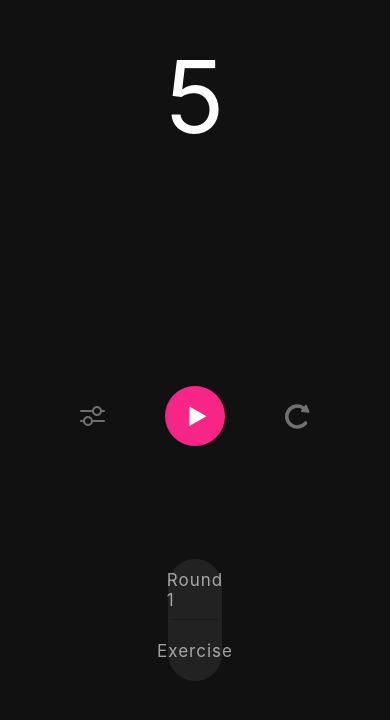
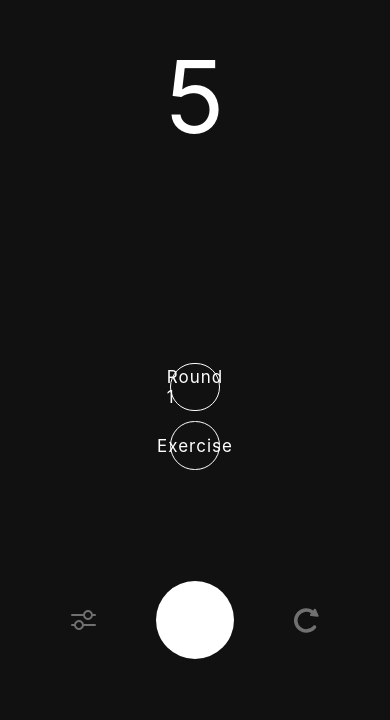
Before and after one commit to enzo-mourany/the-tabata-app, a React Native app: screen /Countdown in a window 390 px wide. Shown: the part 122-842 px from the top of the page. Built offline with nearby package versions, Linux system fonts and the light colour scheme.

Commit message:
changes colors and buttons style

```diff
--- a/package.json
+++ b/package.json
@@ -22,10 +22,10 @@
         "expo-status-bar": "~1.3.0",
         "framer-motion": "^6.2.8",
         "get-google-fonts": "^1.2.2",
-        "react": "17.0.2",
+        "react": "18.1.0",
         "react-customizable-progressbar": "^1.0.3",
         "react-dom": "17.0.2",
-        "react-native": "0.68.1",
+        "react-native": "0.70.3",
         "react-native-gesture-handler": "~2.2.0",
         "react-native-reanimated": "^2.8.0",
         "react-native-screens": "~3.11.1",
--- a/src/screens/Countdown.jsx
+++ b/src/screens/Countdown.jsx
@@ -18,6 +18,7 @@ import PlayButton from '../components/PlayButton';
 import PauseButton from '../components/PauseButton';
 import SettingsButton from '../components/SettingsButton';
 import ResetButton from '../components/ResetButton';
+import { Circle } from 'react-native-svg';
 
 
 
@@ -31,7 +32,7 @@ const colors = {
   second: '#111',
   button: '#FAFAFF',
   times: '#FAFAFF',
-  progressBar: ['#F76A6A', 'green'],
+  progressBar: ['#F76A6A', '#80D39B'],
 };
 
 // -----------------------------------------------------------------------
@@ -61,11 +62,6 @@ function Countdowns({ navigation }) {
   const [progressBarColor, setProgressBarColor] = useState(colors.progressBar[0]);
 
   const [duration, setDuration] = useState(listTimer[0]);
-  const changeDurationTimer = useCallback(() => {
-    setDuration((prev) => !prev);
-  }, []);
-
-
 
   const reset = () => {
     setIsActive(false);
@@ -80,9 +76,6 @@ function Countdowns({ navigation }) {
     let interval = null;
     if (isActive) {
       interval = setInterval(() => {
-        // timer
-
-
         setRemainingTimer(remainingTimer - 1);
 
         if (remainingTimer == 1 && isExercise) {
@@ -185,6 +178,23 @@ function Countdowns({ navigation }) {
           <Text style={styles.remainingTimer} >{remainingTimer}</Text>
         </View>
 
+        <View style={styles.buttons}>
+          <View style={styles.info}>
+            <View style={styles.roundCounter}>
+              <Text style={styles.exOrRest}>
+                Round {roundsCounter}
+              </Text>
+            </View>
+
+
+            <View style={styles.typeOfTimer} >
+              <Text style={styles.exOrRest}>
+                {isExercise ? 'Exercise' : 'Rest'}
+              </Text>
+            </View>
+          </View>
+        </View>
+
         <View
           alt='button'
           style={styles.buttons}
@@ -196,8 +206,18 @@ function Countdowns({ navigation }) {
           </View>
 
           <View style={{ marginLeft: 50, marginRight: 50 }} >
-            <TouchableOpacity onPress={toggle}>
-              {isActive ? <PauseButton /> : <PlayButton />}
+            <TouchableOpacity
+              style={{
+                borderRadius: Math.round(Dimensions.get('window').width + Dimensions.get('window').height) / 2,
+                width: Dimensions.get('window').width * 0.2,
+                height: Dimensions.get('window').width * 0.2,
+                backgroundColor: '#fff',
+                justifyContent: 'center',
+                alignItems: 'center'
+              }}
+              underlayColor='#ccc'
+              onPress={toggle}
+            >
             </TouchableOpacity>
           </View>
 
@@ -211,32 +231,7 @@ function Countdowns({ navigation }) {
           </View>
         </View>
 
-        <View style={styles.buttons}>
-          <View style={styles.info}>
-            <View style={styles.roundCounter}>
-              <Text style={styles.exOrRest}>
-                Round {roundsCounter}
-              </Text>
-            </View>
 
-            <View
-              style={{
-                width: '90%',
-                height: 1,
-                backgroundColor: colors.backGround,
-                opacity: 0.4,
-                marginBottom: 6,
-                marginTop: 5,
-              }}
-            />
-
-            <View style={styles.typeOfTimer} >
-              <Text style={styles.exOrRest}>
-                {isExercise ? 'Exercise' : 'Rest'}
-              </Text>
-            </View>
-          </View>
-        </View>
       </View>
 
 
@@ -306,7 +301,6 @@ const styles = StyleSheet.create({
 
   exOrRest: {
     color: 'white',
-    opacity: 0.6,
     fontSize: 17,
     letterSpacing: 1,
   },
@@ -325,7 +319,7 @@ const styles = StyleSheet.create({
     flex: 1.4,
   },
   info: {
-    backgroundColor: '#222',
+    backgroundColor: 'transparent',
     width: '70%',
     height: '60%',
     borderRadius: 30,
@@ -338,6 +332,10 @@ const styles = StyleSheet.create({
     height: '40%',
     justifyContent: 'center',
     alignItems: 'center',
+    borderColor: 'white',
+    borderWidth: 1,
+    borderRadius: 30,
+    marginBottom: 10,
   },
   menu: {
     margin: 1,
@@ -355,6 +353,7 @@ const styles = StyleSheet.create({
     letterSpacing: 1,
     marginLeft: 20,
     marginBottom: 100,
+
   },
   linearGStartButton: {
     justifyContent: 'center',
@@ -397,6 +396,10 @@ const styles = StyleSheet.create({
     height: '40%',
     justifyContent: 'center',
     alignItems: 'center',
+    borderColor: 'white',
+    borderWidth: 1,
+    borderRadius: 30,
+
 
   },
   overlay: {
```
Also changed, not shown: 3 other files (tests, documents, lock files or other folders).
